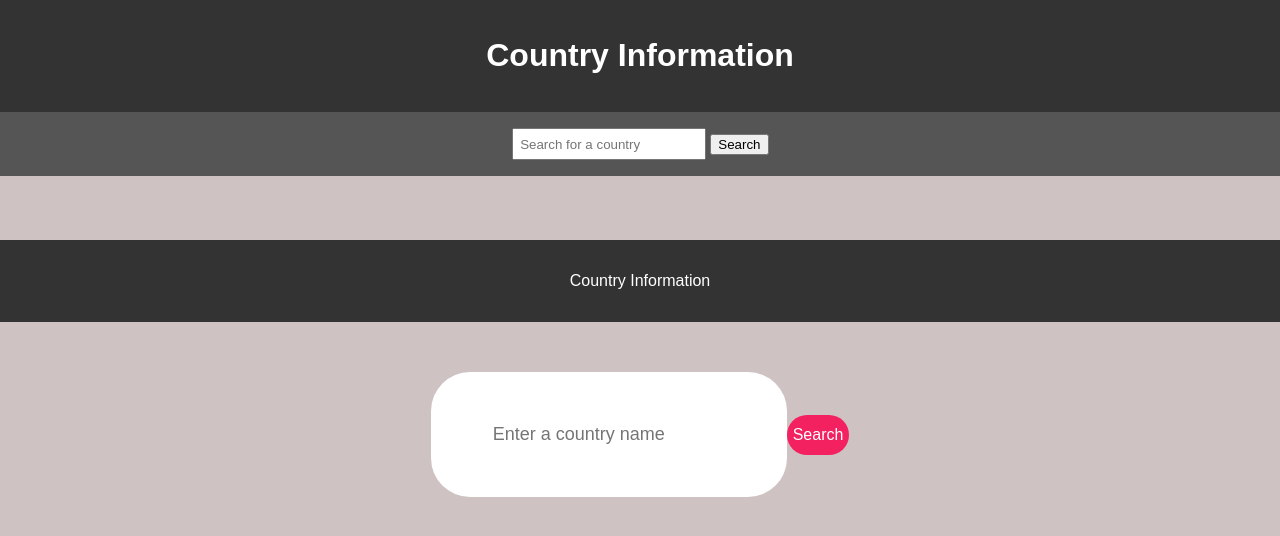
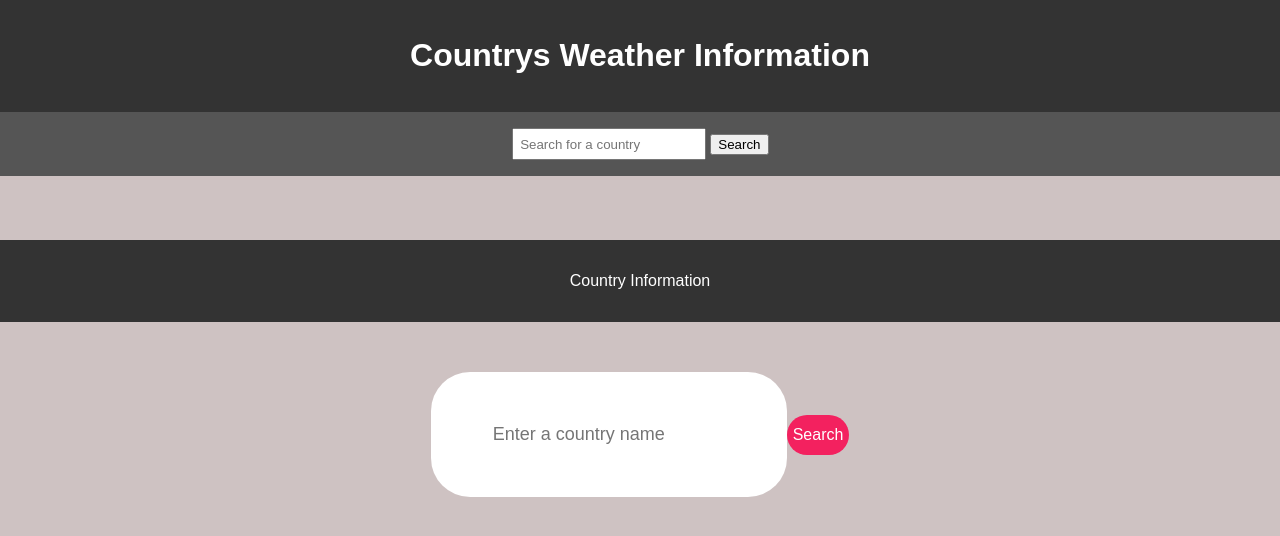
Before and after one commit to sultan-vai/api-assignment, a plain HTML site: page index.html in a window 1280 px wide. Drawn offline with Linux system fonts and the light colour scheme.

Commit message:
Update index.html

```diff
--- a/index.html
+++ b/index.html
@@ -62,7 +62,7 @@
 <body>
 
   <header>
-    <h1>Country Information</h1>
+    <h1>Countrys Weather Information</h1>
   </header>
 
   <nav>
```
